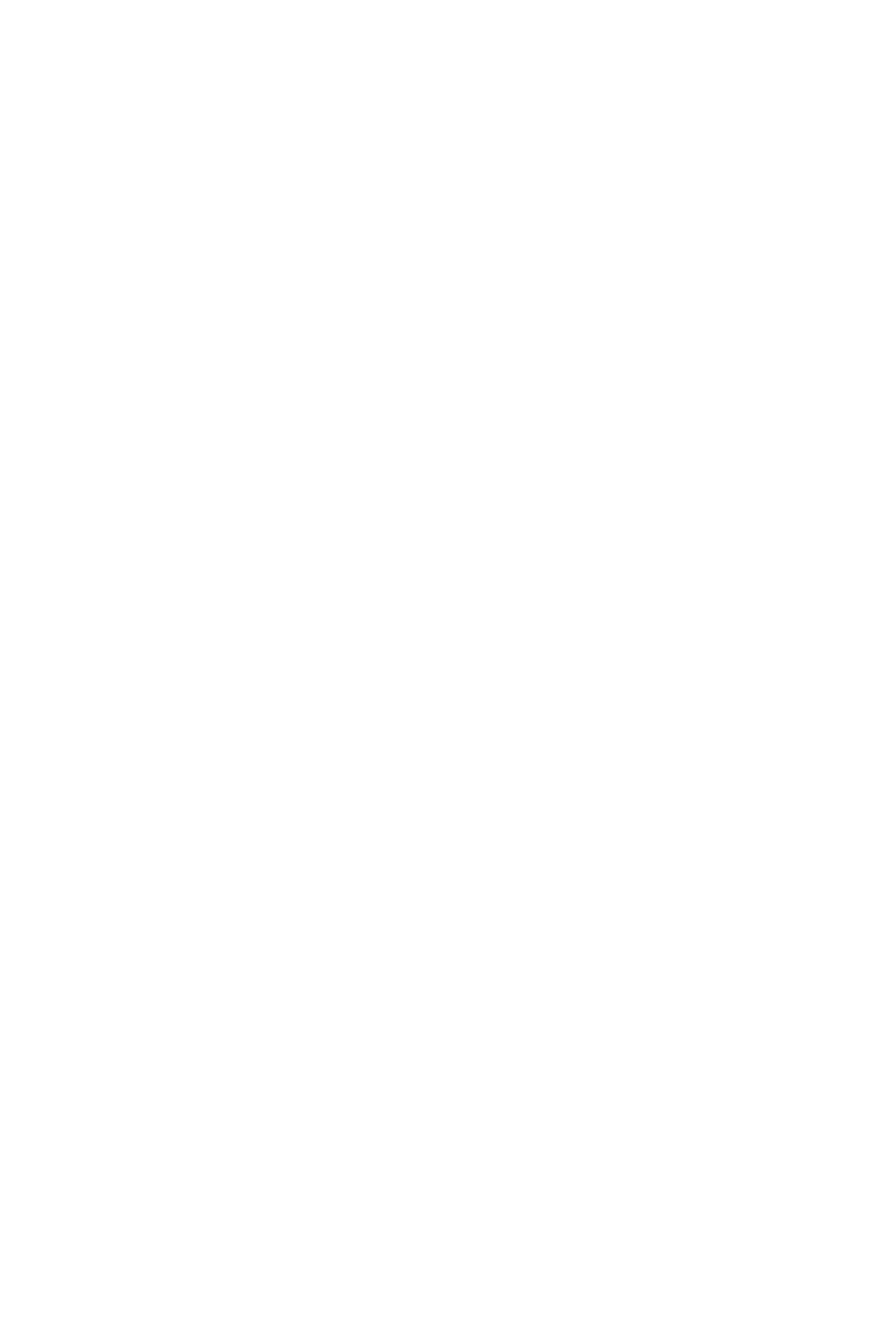
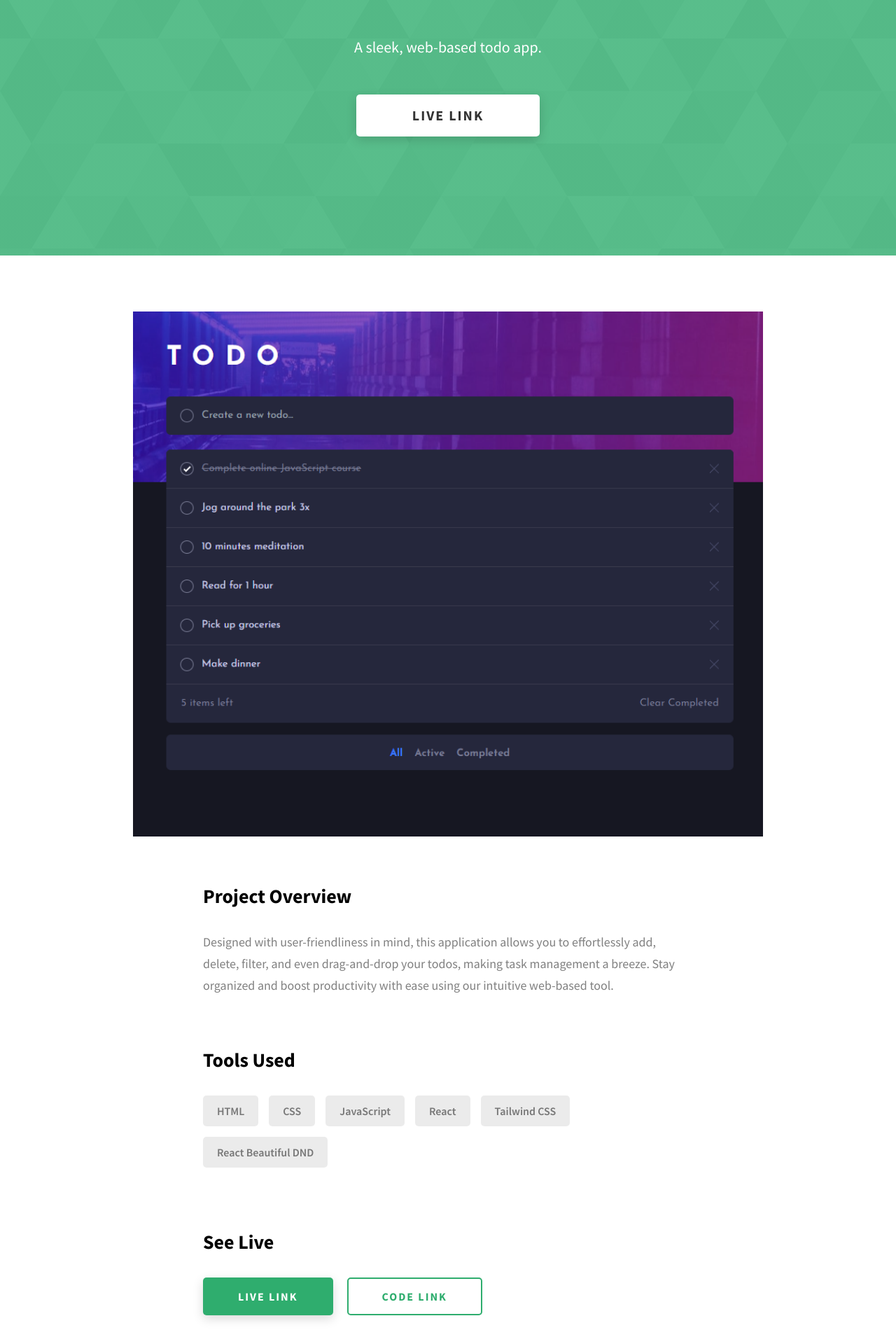
Before and after one commit to SaltySaff/portfolio-rr, a React (Vite) app: page /todo in a window 1280 px wide. Before the commit this address had no page. Shown: the part 320-2240 px from the top of the page at 70% size. Before the commit the page ends 800 px from the top, so only its background shows below. Built offline with nearby package versions, Linux system fonts and the light colour scheme.

Commit message:
add new project

```diff
--- a/src/App.jsx
+++ b/src/App.jsx
@@ -3,6 +3,7 @@ import { BrowserRouter, Routes, Route } from "react-router-dom";
 import Layout from "./components/Layout";
 import Home from "./pages/Home";
 import Quizzical from "./pages/Quizzical";
+import Todo from "./pages/Todo";
 import ScrollToAnchor from "./components/ScrollToAnchor";
 
 function App() {
@@ -13,6 +14,7 @@ function App() {
         <Route path="/" element={<Layout />}>
           <Route index element={<Home />} />
           <Route path="quizzical" element={<Quizzical />} />
+          <Route path="todo" element={<Todo />} />
         </Route>
       </Routes>
     </BrowserRouter>
--- a/src/components/Contact.jsx
+++ b/src/components/Contact.jsx
@@ -7,8 +7,9 @@ export default function Contact() {
             Contact
           </span>
           <span className="heading-sec__sub heading-sec__sub--lt">
-            Please react out to me if you have any questions! I'm always up for
-            discussing new projects and ideas! The best place to reach me is
+            Please reach out to me if you have any questions! I'm always up for
+            discussing new projects and looking for new oppurtunities! The best
+            place to reach me is{" "}
             <strong>
               <a
                 className="contact__link"
--- a/src/components/Projects.jsx
+++ b/src/components/Projects.jsx
@@ -1,5 +1,6 @@
 import projectMockup from "../assets/jpeg/project-mockup-example.jpeg";
 import quizzicalMockup from "../assets/jpeg/quizzical-mockup.jpg";
+import todoMockup from "../assets/jpeg/todo-mockup.jpg"
 
 export default function Projects() {
   return (
@@ -42,7 +43,7 @@ export default function Projects() {
           <div className="projects__row">
             <div className="projects__row-img-cont">
               <img
-                src={projectMockup}
+                src={todoMockup}
                 alt="Software Screenshot"
                 className="projects__row-img"
                 loading="lazy"
@@ -51,12 +52,10 @@ export default function Projects() {
             <div className="projects__row-content">
               <h3 className="projects__row-content-title">To Do</h3>
               <p className="projects__row-content-desc">
-                Lorem ipsum dolor sit amet consectetur adipisicing elit. Hic
-                facilis tempora, explicabo quae quod deserunt eius sapiente
-                praesentium.
+              Embark on a productivity journey with our React-based todo app, enhanced by the power of react-beautiful-dnd. Seamlessly add, delete, filter, and indulge in the satisfying drag-and-drop experience for your todos. This user-friendly application elevates task management to a new level, ensuring you stay organized and productive, all with the ease and style of ReactJS.
               </p>
               <a
-                href="./project-2.html"
+                href="./todo"
                 className="btn btn--med btn--theme dynamicBgClr"
                 target="_blank"
               >
--- a/src/css/style.css
+++ b/src/css/style.css
@@ -129,7 +129,7 @@ textarea {
   top: calc(100% + 1.5rem);
   height: 5px;
   width: 3rem;
-  background: #0062b9;
+  background: #2fad6e;
   left: 50%;
   transform: translateX(-50%);
   border-radius: 5px;
@@ -194,13 +194,13 @@ textarea {
   font-size: 1.6rem;
 }
 .btn--theme {
-  background: #0062b9;
+  background: #2fad6e;
   color: #fff;
 }
 .btn--theme-inv {
-  color: #0062b9;
+  color: #2fad6e;
   background: #fff;
-  border: 2px solid #0062b9;
+  border: 2px solid #2fad6e;
   box-shadow: none;
   padding: calc(1.5rem - 2px) calc(5rem - 2px);
 }
@@ -235,8 +235,8 @@ textarea {
   color: #fff;
   background: linear-gradient(
       to right,
-      rgba(0, 98, 185, 0.8),
-      rgba(0, 98, 185, 0.8)
+      rgba(47, 173, 110, 0.8),
+      rgba(47, 173, 110, 0.8)
     ),
     url("../assets/svg/common-bg.svg");
   background-position: center;
@@ -424,8 +424,8 @@ textarea {
 .contact {
   background: linear-gradient(
       to right,
-      rgba(0, 98, 185, 0.8),
-      rgba(0, 98, 185, 0.8)
+      rgba(47, 173, 110, 0.8),
+      rgba(47, 173, 110, 0.8)
     ),
     url("../assets/svg/common-bg.svg");
   background-size: cover;
@@ -531,8 +531,8 @@ textarea {
   color: #fff;
   background: linear-gradient(
       to right,
-      rgba(0, 98, 185, 0.8),
-      rgba(0, 98, 185, 0.8)
+      rgba(47, 173, 110, 0.8),
+      rgba(47, 173, 110, 0.8)
     ),
     url("../assets/svg/common-bg.svg");
   background-size: cover;
@@ -677,7 +677,7 @@ textarea {
   transition: color 0.3s;
 }
 .header__logo-container:hover {
-  color: #0062b9;
+  color: #2fad6e;
 }
 .header__logo-img-cont {
   width: 5rem;
@@ -685,7 +685,7 @@ textarea {
   border-radius: 50px;
   overflow: hidden;
   margin-right: 1.5rem;
-  background: #0062b9;
+  background: #2fad6e;
 }
 @media only screen and (max-width: 56.25em) {
   .header__logo-img-cont {
@@ -726,7 +726,7 @@ textarea {
   transition: color 0.3s;
 }
 .header__link:hover {
-  color: #0062b9;
+  color: #2fad6e;
 }
 @media only screen and (max-width: 56.25em) {
   .header__link {
@@ -786,7 +786,7 @@ textarea {
   transition: color 0.3s;
 }
 .header__sm-menu-link a:hover {
-  color: #0062b9;
+  color: #2fad6e;
 }
 .header__sm-menu-link:first-child a {
   border-top: 1px solid #eee;
--- /dev/null
+++ b/src/pages/Todo.jsx
@@ -0,0 +1,82 @@
+import todoImage from "../assets/png/todo.png"
+
+export default function Todo() {
+  return (
+    <>
+      <a id="top"></a>
+      <section className="project-cs-hero">
+        <div className="project-cs-hero__content">
+          <h1 className="heading-primary">TODO</h1>
+          <div className="project-cs-hero__info">
+            <p className="text-primary">
+              A sleek, web-based todo app.
+            </p>
+          </div>
+          <div className="project-cs-hero__cta">
+            <a
+              href="https://candid-kleicha-2cd693.netlify.app/"
+              className="btn btn--bg"
+              target="_blank"
+              rel="noreferrer"
+            >
+              Live Link
+            </a>
+          </div>
+        </div>
+      </section>
+      <section className="project-details">
+        <div className="main-container">
+          <div className="project-details__content">
+            <div className="project-details__showcase-img-cont">
+              <img
+                src={todoImage}
+                alt="Project Image"
+                className="project-details__showcase-img"
+              />
+            </div>
+            <div className="project-details__content-main">
+              <div className="project-details__desc">
+                <h3 className="project-details__content-title">
+                  Project Overview
+                </h3>
+                <p className="project-details__desc-para">
+                Designed with user-friendliness in mind, this application allows you to effortlessly add, delete, filter, and even drag-and-drop your todos, making task management a breeze. Stay organized and boost productivity with ease using our intuitive web-based tool.
+                </p>
+              </div>
+              <div className="project-details__tools-used">
+                <h3 className="project-details__content-title">Tools Used</h3>
+                <div className="skills">
+                  <div className="skills__skill">HTML</div>
+                  <div className="skills__skill">CSS</div>
+                  <div className="skills__skill">JavaScript</div>
+                  <div className="skills__skill">React</div>
+                  <div className="skills__skill">Tailwind CSS</div>
+                  <div className="skills__skill">React Beautiful DND</div>
+                </div>
+              </div>
+              <div className="project-details__links">
+                <h3 className="project-details__content-title">See Live</h3>
+                <a
+                  href="https://candid-kleicha-2cd693.netlify.app/"
+                  className="btn btn--med btn--theme project-details__links-btn"
+                  target="_blank"
+                  rel="noreferrer"
+                >
+                  Live Link
+                </a>
+                <a
+                  href="https://github.com/SaltySaff/todo-app"
+                  className="btn btn--med btn--theme-inv project-details__links-btn"
+                  target="_blank"
+                  rel="noreferrer"
+                >
+                  Code Link
+                </a>
+              </div>
+            </div>
+          </div>
+        </div>
+      </section>
+    </>
+  );
+}
```
Also changed, not shown: src/assets/jpeg/todo-mockup.jpg (added), src/assets/png/todo.png (added).
